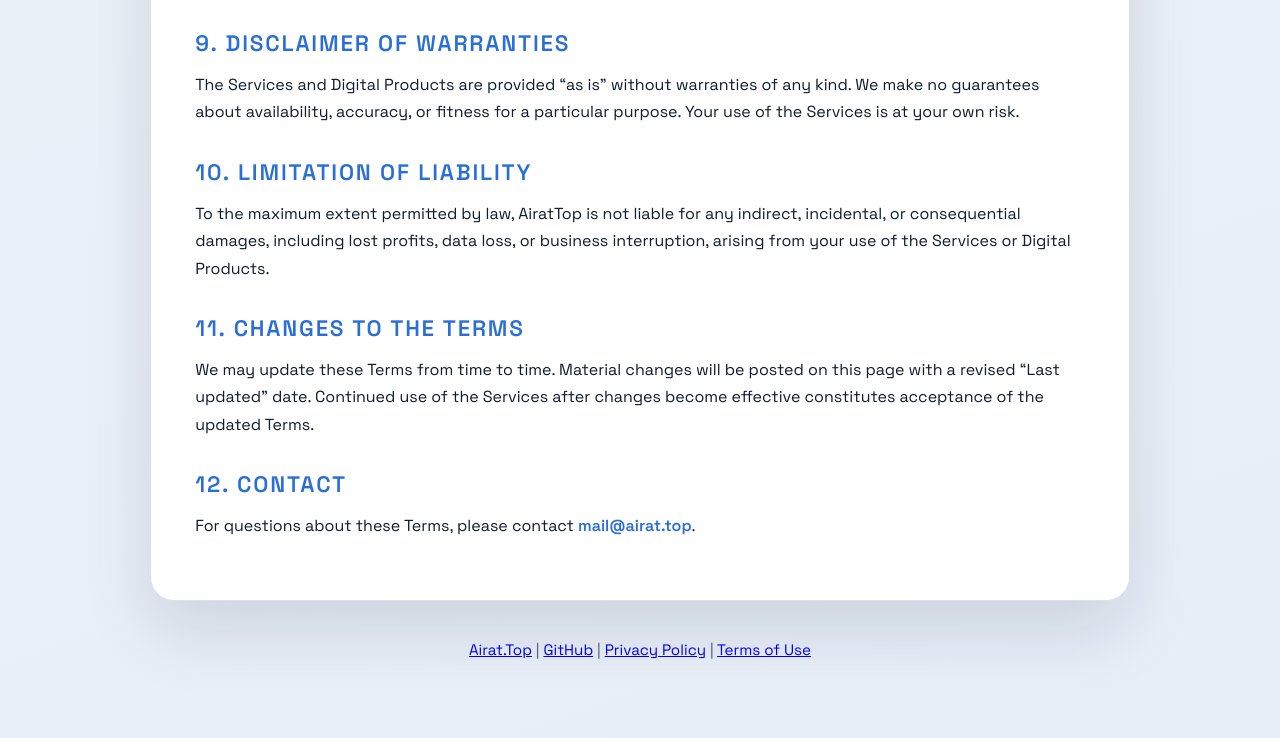
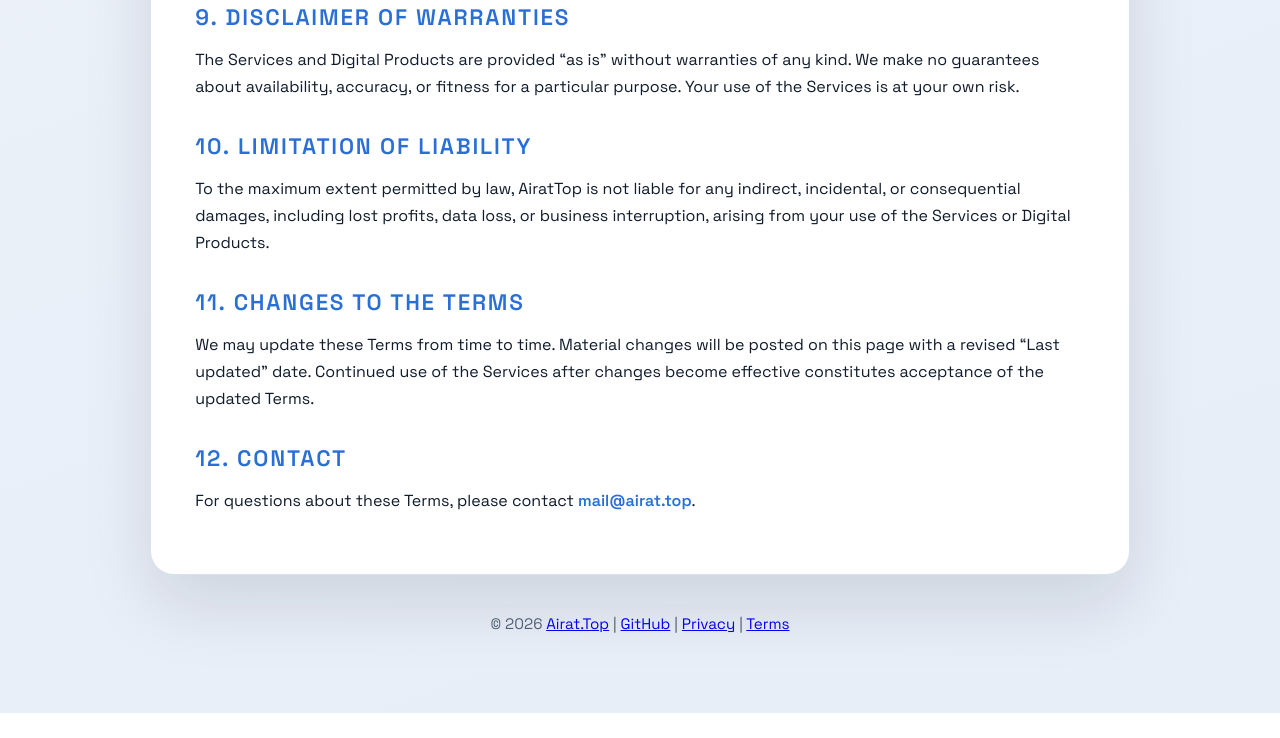
Before and after one commit to AiratTop/terms.airat.top, a plain HTML site: page index.html in a window 1280 px wide. Shown: the part 2050-2788 px from the top of the page. After the commit the page ends 2763 px from the top, so only its background shows below. Drawn offline with Linux system fonts and the light colour scheme.

Commit message:
Update footer

```diff
--- a/index.html
+++ b/index.html
@@ -52,7 +52,6 @@
         <div class="brand-actions">
           <a class="repo-link" href="https://airat.top" target="_blank" rel="noreferrer">airat.top</a>
           <a class="repo-link" href="https://privacy.airat.top" target="_blank" rel="noreferrer privacy-policy">Privacy</a>
-          <a class="repo-link" href="https://donate.airat.top" target="_blank" rel="noreferrer">Donate</a>
         </div>
       </header>
 
@@ -159,13 +158,14 @@
 
       <footer class="doc-footer">
         <p>
-          <a href="https://airat.top" target="_blank" rel="noreferrer">Airat.Top</a>
+          © 2026
+          <a href="https://airat.top" target="_blank" rel="author">Airat.Top</a>
           |
           <a href="https://github.com/AiratTop/terms.airat.top" target="_blank" rel="noreferrer">GitHub</a>
           |
-          <a href="https://privacy.airat.top" target="_blank" rel="noreferrer privacy-policy">Privacy Policy</a>
+          <a href="https://privacy.airat.top" target="_blank" rel="noreferrer privacy-policy">Privacy</a>
           |
-          <a href="https://terms.airat.top" target="_blank" rel="noreferrer terms-of-service">Terms of Use</a>
+          <a href="https://terms.airat.top" target="_blank" rel="noreferrer terms-of-service">Terms</a>
         </p>
       </footer>
     </main>
```
